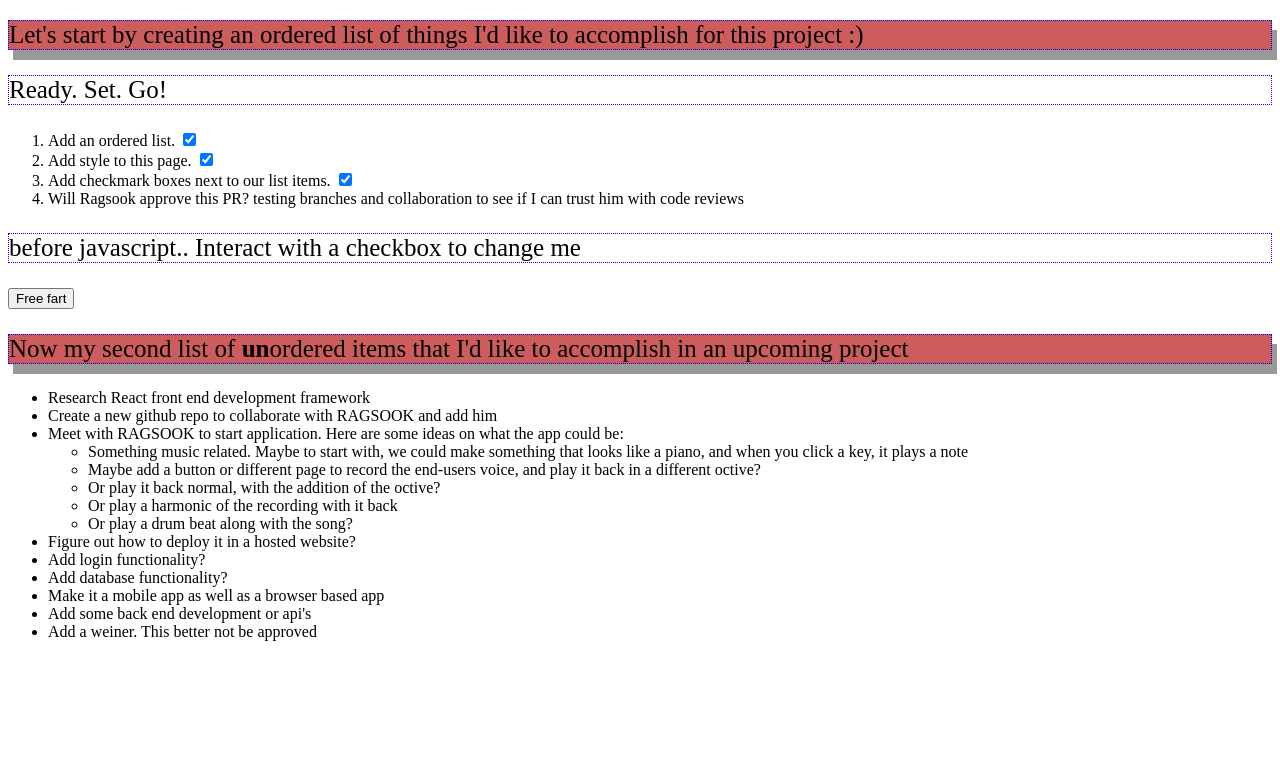
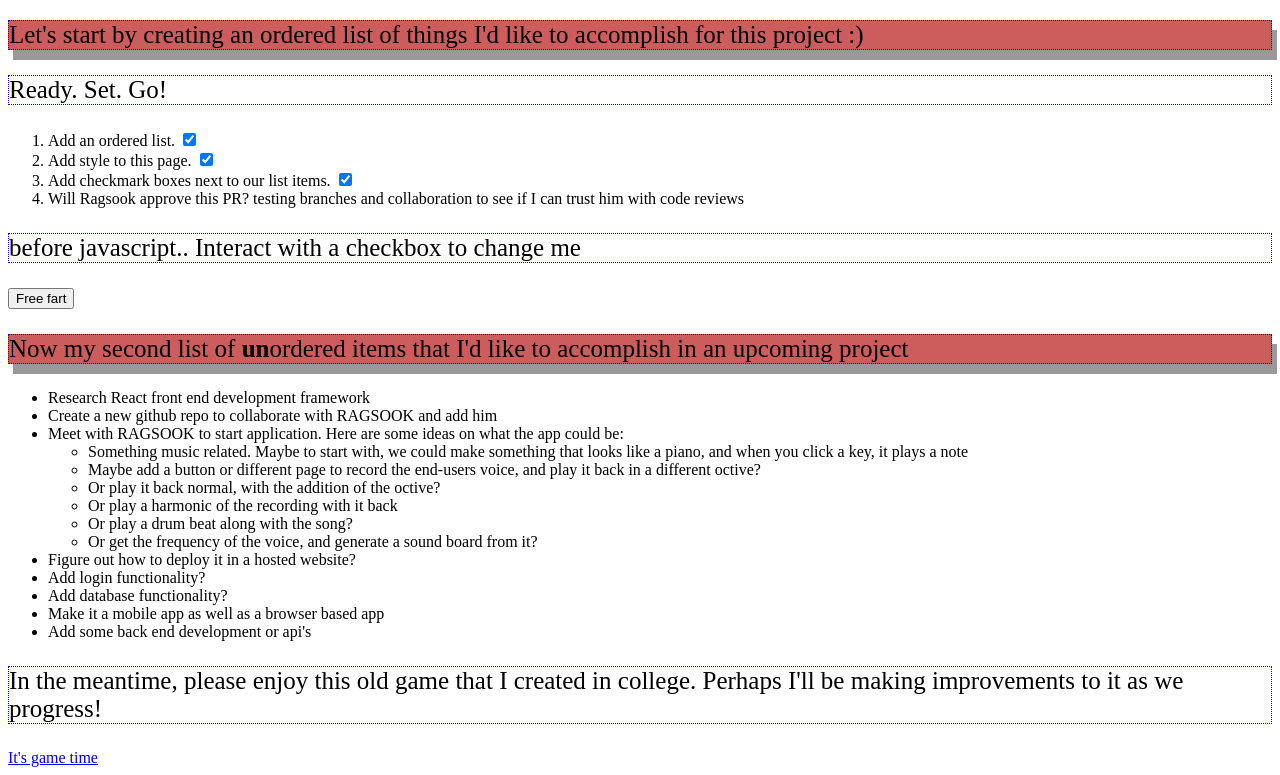
Before and after one commit to caseytroop/troopbros_test_html, a plain HTML site: page index.html in a window 1280 px wide. Shown: the part 97-872 px from the top of the page. Before the commit the page ends 800 px from the top, so only its background shows below. Drawn offline with Linux system fonts and the light colour scheme.

Commit message:
Makes small improvements to game and adds hyperlink to game from index

```diff
--- a/index.html
+++ b/index.html
@@ -38,15 +38,17 @@
             <li>Or play it back normal, with the addition of the octive?</li>
             <li>Or play a harmonic of the recording with it back</li>
             <li>Or play a drum beat along with the song?</li>
+            <li>Or get the frequency of the voice, and generate a sound board from it?</li>
           </ul>
           <li>Figure out how to deploy it in a hosted website?</li>
           <li>Add login functionality?</li>
           <li>Add database functionality?</li>
           <li>Make it a mobile app as well as a browser based app</li>
           <li>Add some back end development or api's</li>
-          <li>Add a weiner.  This better not be approved</li>
         </ul>
     </main>
+    <p>In the meantime, please enjoy this old game that I created in college.  Perhaps I'll be making improvements to it as we progress!</p>
+    <a href="./oldGame/game.html">It's game time</a>
     <script>
         const elements = document.getElementsByClassName("checks");
         for(let element of elements) {
```
Also changed, not shown: oldGame/game.html (+3 -4 lines), oldGame/dude.gif (deleted), 1 other file.
